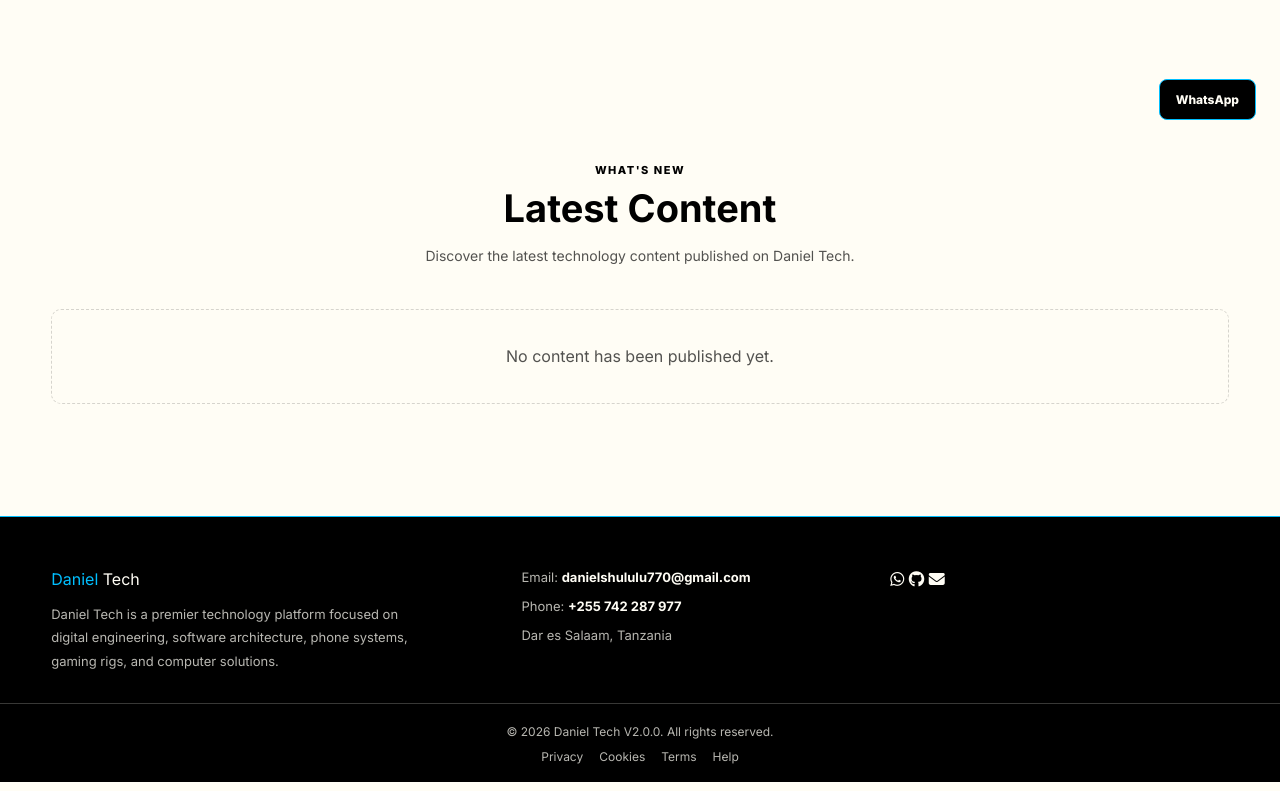
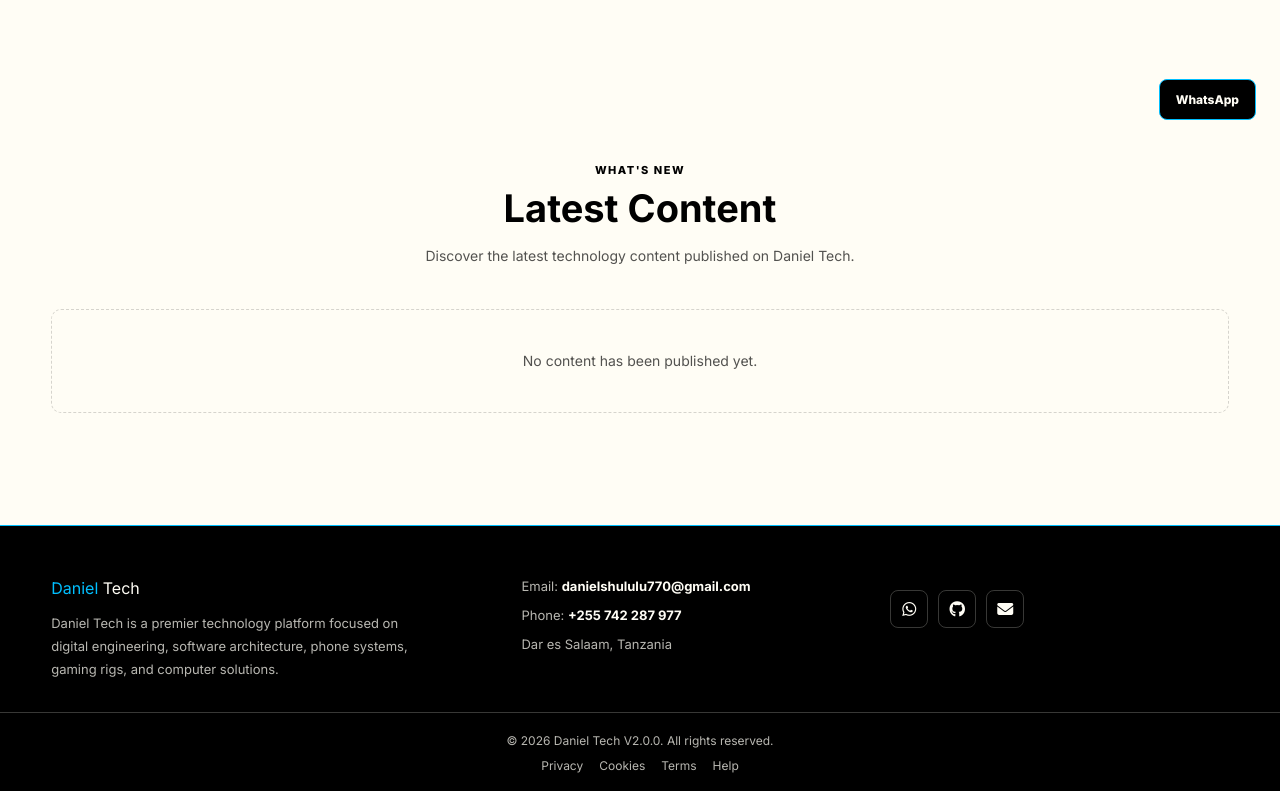
Before and after one commit to Danielshululu/daniel-tech, a website built with Vite: page index.html in a window 1280 px wide. Shown: the part 602-1393 px from the top of the page. Built offline with nearby package versions, Linux system fonts and the light colour scheme; some packages are replaced by stand-ins of ours; no server answers; the database is empty.

Commit message:
fix: Social link styles, error state styles for loading sections

```diff
--- a/style.css
+++ b/style.css
@@ -1259,6 +1259,52 @@ body.menu-open, body.modal-open {
 .footer-legal button:hover {
   color: var(--color-blue);
   text-decoration: underline;
+}
+
+/* Social Links */
+.footer-social {
+  display: flex;
+  gap: 10px;
+  margin-top: 14px;
+  flex-wrap: wrap;
+}
+
+.social-link {
+  display: inline-flex;
+  align-items: center;
+  justify-content: center;
+  width: 38px;
+  height: 38px;
+  border-radius: 8px;
+  border: 1px solid var(--line);
+  color: var(--on-surface);
+  font-size: 16px;
+  transition: background 0.2s, color 0.2s, border-color 0.2s;
+}
+
+.social-link:hover {
+  background: var(--color-blue);
+  color: var(--color-black);
+  border-color: var(--color-blue);
+}
+
+/* Loading / Error States */
+.empty-content {
+  text-align: center;
+  color: var(--muted);
+  font-size: 14px;
+  padding: 40px 20px;
+  grid-column: 1 / -1;
+}
+
+.empty-content.error-state {
+  color: var(--color-error);
+}
+
+.empty-content.error-state i {
+  display: block;
+  font-size: 28px;
+  margin-bottom: 10px;
 }
 
 /* Floating Actions */
```
